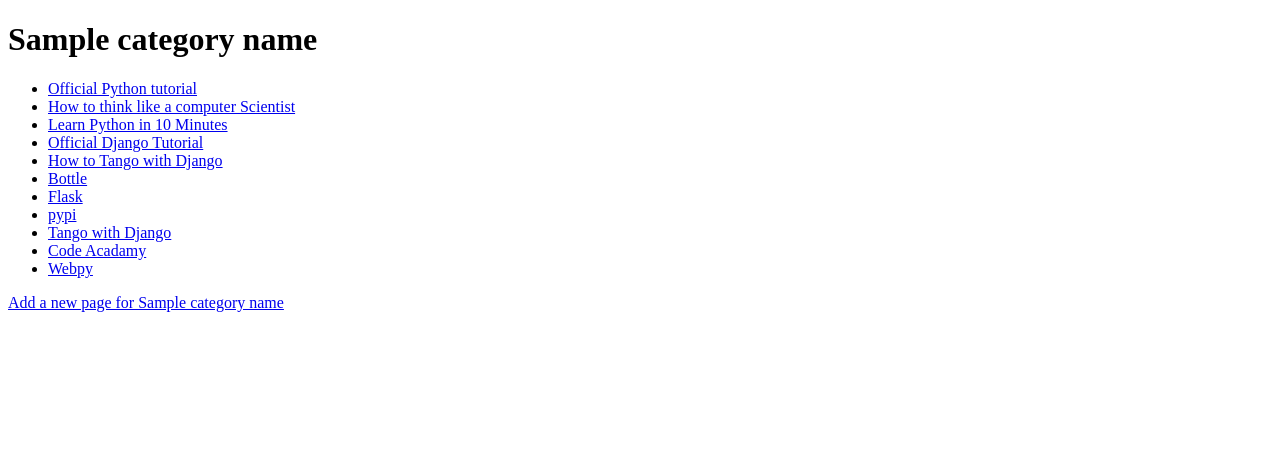
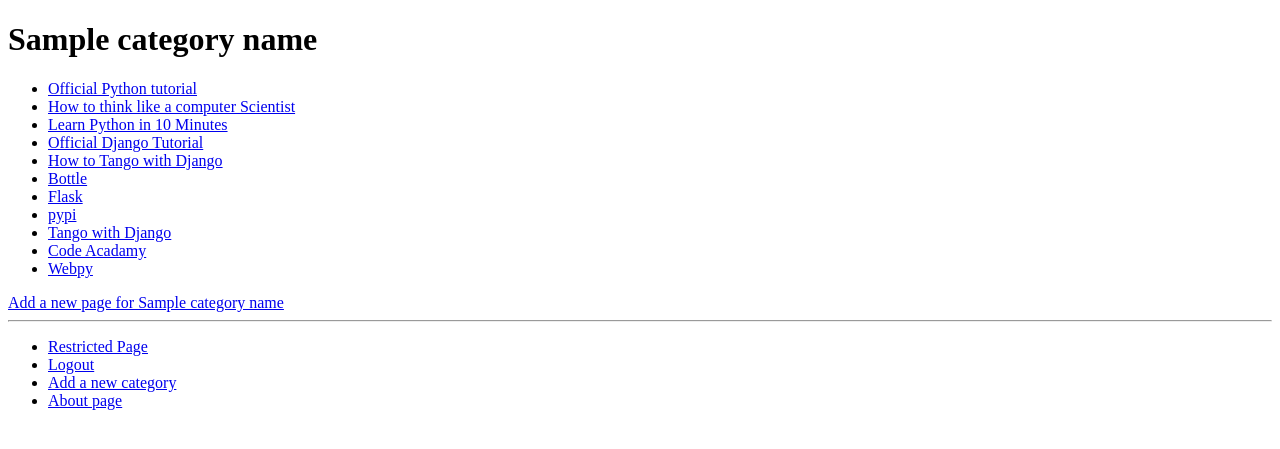
Before and after one commit to rohitvernekar/tango_with_django, a Django app: template templates/rango/category.html in a window 1280 px wide. Shown: the top 449 px of the page. Run offline with Django 3.2, Linux system fonts and the light colour scheme; a user stored in the database is signed in; data comes from the database, SQL or seed files in the repository; both versions use the stored data as it was after the commit; the template is opened without the code that fills it: values that come from a table or form of the project are taken from there, most other values are stand-ins (such as "Sample title", 1, 10 or a date in 2020); parts of the project's set-up code (start-up, migrations or seed data) failed here and were passed over.

Commit message:
Base Template inheritance in category.html

```diff
--- /dev/null
+++ b/templates/rango/base.html
@@ -0,0 +1,26 @@
+<!DOCTYPE html>
+<html>
+    <head>
+         <title>Rango - {% block title %} How to Tango with Django! {% endblock %}</title>
+    </head>
+    <body>
+         <div>
+         {% block body_block%}{% endblock %}
+         </div>
+         <hr />
+
+         <div>
+             <ul>
+             {% if user.is_authenticated %}
+                 <li><a href="/rango/restricted/">Restricted Page</a></li>
+                 <li><a href="/rango/logout/">Logout</a></li>
+                 <li><a href="/rango/add_category/">Add a new category</a></li>
+             {% else %}
+                 <li><a href="/rango/register/">Register</a></li>
+                 <li><a href="/rango/restricted/">Restricted Page</a></li>
+             {% endif %}
+                 <li><a href="/rango/about/"> About page</a></li>
+             </ul>
+         </div>
+    </body>
+</html>
--- a/templates/rango/category.html
+++ b/templates/rango/category.html
@@ -1,8 +1,7 @@
-<!DOCTYPE html>
-<html>
-    <head><title>Category page</title></head>
-        <body>
-            <h1>{{ category_name }}</h1>
+{% extends 'rango/base.html' %}
+{% block title %}{{ category_name }} {% endblock%}
+{% block body_block %}
+     <h1>{{ category_name }}</h1>
             {% if category %}
                 {% if pages %}
                 <ul>
@@ -20,5 +19,4 @@
             {% if user.is_authenticated %}
             <a href="/rango/category/{{ category_name }}/add_page/"> Add a new page for {{ category_name }}</a>
             {% endif %}
-</body>
-</html>
+{% endblock %}
```
Also changed, not shown: rango.db.
